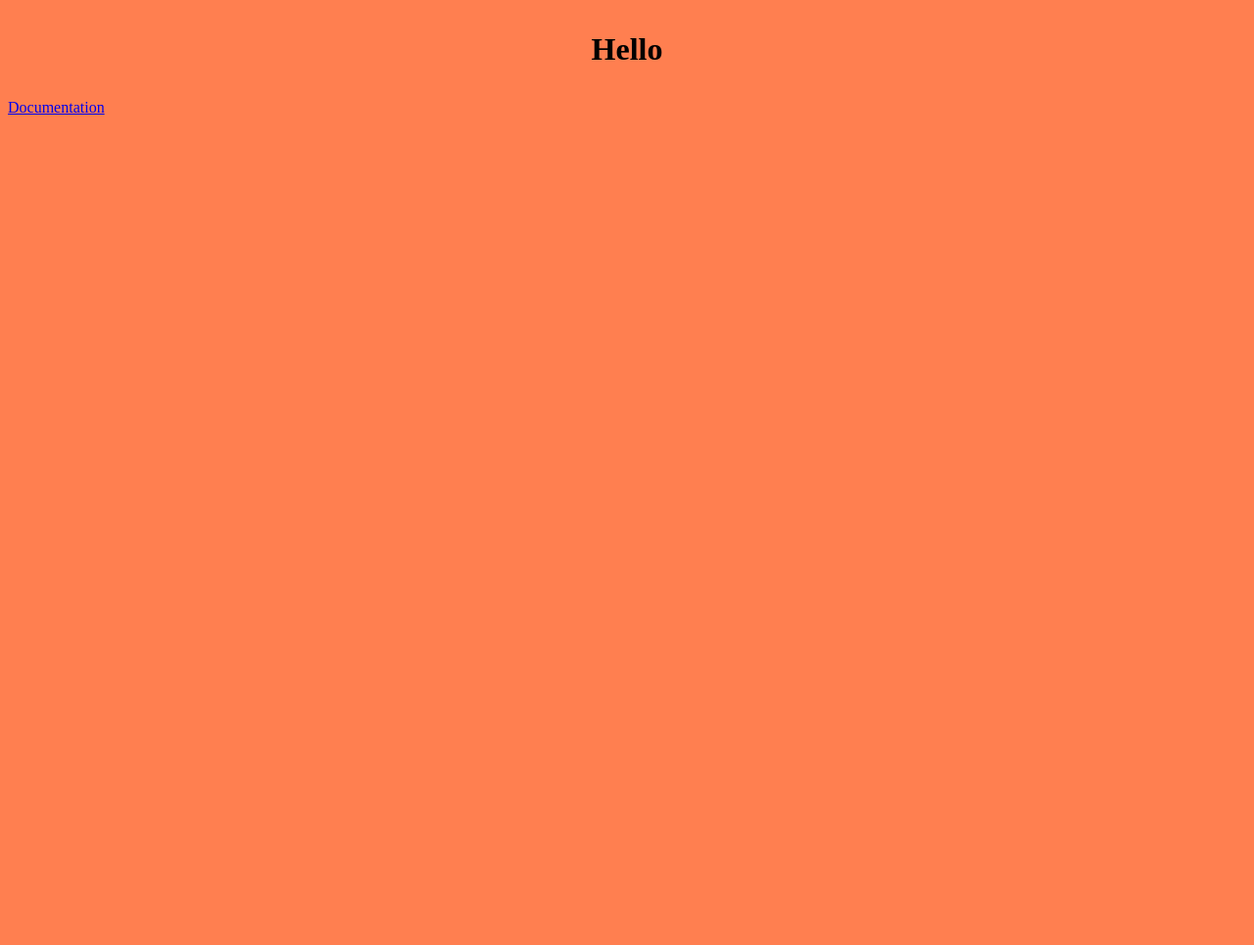
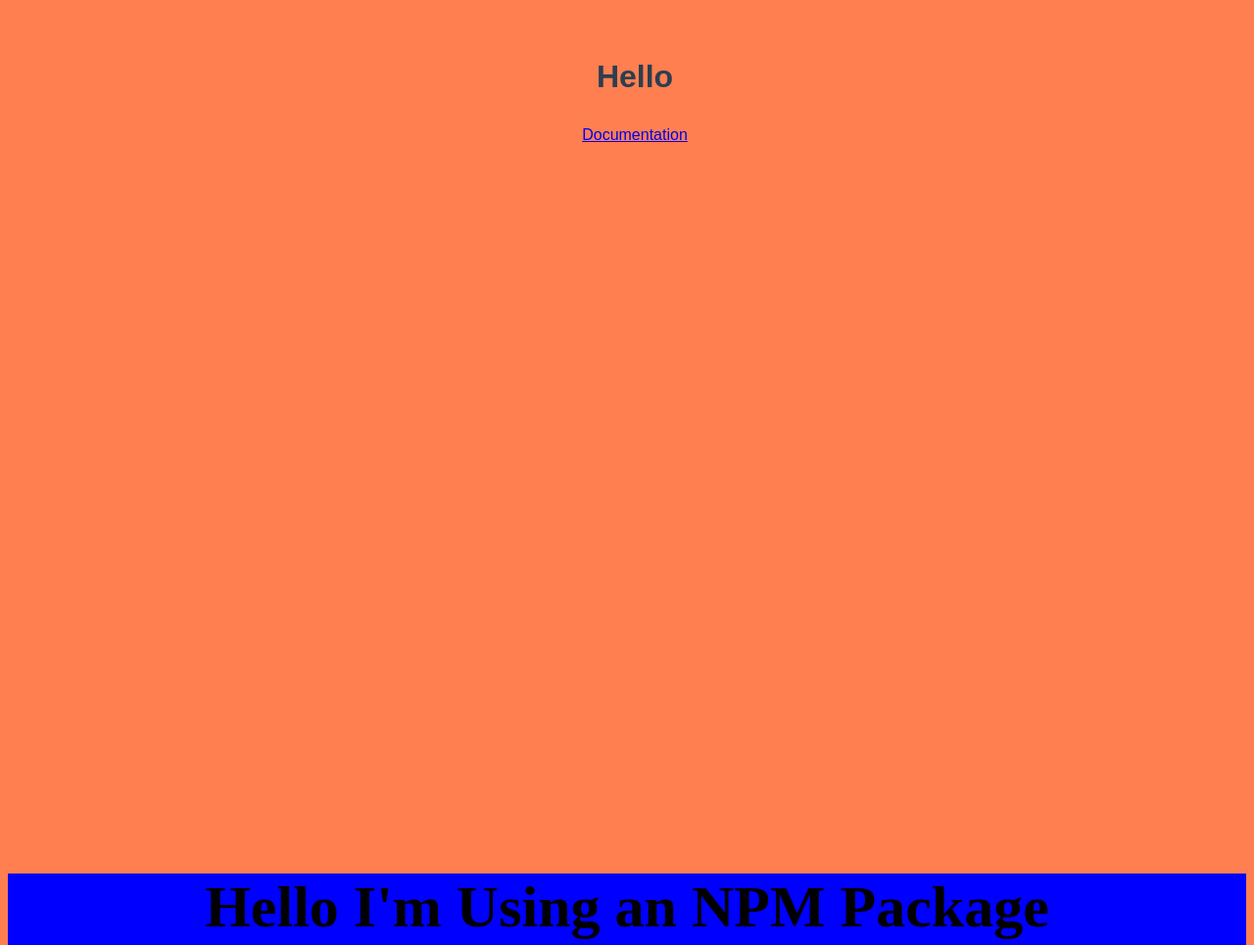
Before and after one commit to staten-island-tech/vite-project-WilliamLi22, a website built with Vite: page vite-project/index.html in a window 1280 px wide. Shown: the top 965 px of the page at 98% size. Before the commit the page ends 800 px from the top, so only its background shows below. Built offline with nearby package versions, Linux system fonts and the light colour scheme.

Commit message:
Started video 3

```diff
--- a/vite-project/index.html
+++ b/vite-project/index.html
@@ -8,6 +8,9 @@
   </head>
   <body>
     <div id="app"></div>
+    <section class="animation">
+    <h2 class="header-animation">Hello I'm Using an NPM Package</h2>
+    </section>
     <script type="module" src="./js/main.js"></script>
   </body>
 </html>
--- a/vite-project/js/main.js
+++ b/vite-project/js/main.js
@@ -1,7 +1,20 @@
 import "../styles/style.css";
 import { menu } from "./menu";
+import AOS from "aos";
+import "aos/dist/aos.css"; // You can also use <link> for styles
+// ..
+AOS.init();
 
 document.querySelector("#app").innerHTML = `<h1>Hello</h1>
 <a href="https:vitejs.dev/guide/features.html" target="_blank">Documentation</a>`;
 
 console.log(menu);
+
+//create an array of object (menu)
+//create function to inject mennu item
+//iterate (foreach) over array and insert HTML
+//button event listen to filter
+
+//OOP Object oriented programming to encapsulate data/functions and create abstractions (when you take a bunch of code and create a one word function for it, makes code reusable)
+
+//
--- a/vite-project/package.json
+++ b/vite-project/package.json
@@ -10,5 +10,8 @@
   },
   "devDependencies": {
     "vite": "^3.2.3"
+  },
+  "dependencies": {
+    "aos": "^2.3.4"
   }
 }
--- a/vite-project/styles/style.css
+++ b/vite-project/styles/style.css
@@ -1 +1,22 @@
 @import url(variables.css);
+
+#app {
+    font-family: Arial, Helvetica, sans-serif;
+    -webkit-font-smoothing: antialiased;
+    -moz-osz-font-smoothing: grayscale;
+    text-align: center;
+    color: #2c3e50;
+    margin-top: 60px;
+    height: 100vh;
+    width: 100vw;
+}
+
+.animation {
+    background-color: blue;
+    height: 90vh;
+}
+
+.header-animation {
+    font-size: 60px;
+    text-align: center;
+}
```
Also changed, not shown: 1 other file.
